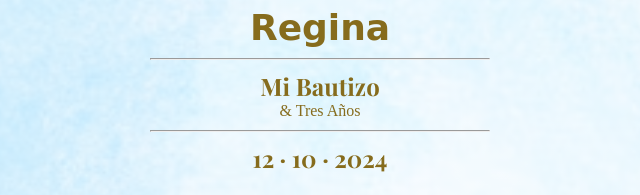
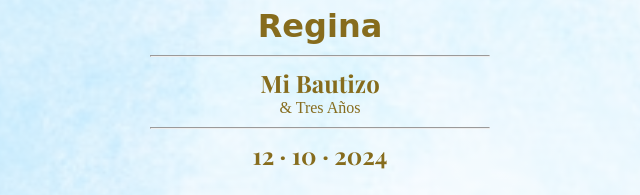
Before and after one commit to marcox232/Regina, a plain HTML site: page index.html in a window 1280 px wide. Shown: the part 363-558 px from the top of the page, 320-960 px from the left. Drawn offline with nearby package versions, Linux system fonts and the light colour scheme; a web font is replaced by a local one.

Commit message:
Actualizacion tamaño h1 a 4 vh

```diff
--- a/styls.css
+++ b/styls.css
@@ -101,7 +101,7 @@ Diseño Informacion Principal
 
 h1 {
     font-family: "Playwrite MX", cursive;
-    font-size: 4.5vh;
+    font-size: 4vh;
 
 }
 
```
